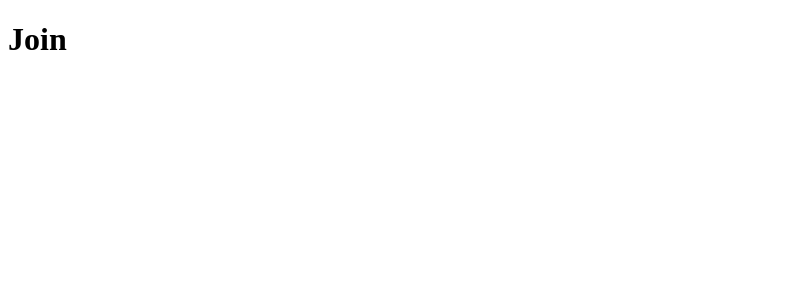
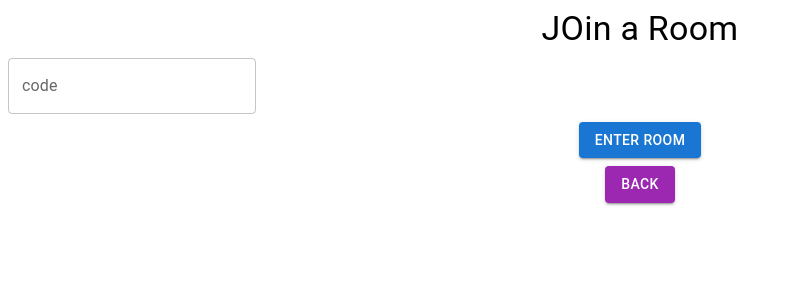
Before and after one commit to shepardb0y-src/Music-Controller, a React app in the folder frontend/: page /join in a window 1280 px wide. Shown: the top 300 px of the page, without its empty margins (0-791 px from the left). Built offline with nearby package versions, Linux system fonts and the light colour scheme; the HTML template or start-up script is replaced by a standard one.

Commit message:
i a began styling and added the state to the join rom component. adding am enter room and a functioning back button

```diff
--- a/frontend/src/pages/JoinRoomPage.js
+++ b/frontend/src/pages/JoinRoomPage.js
@@ -1,9 +1,46 @@
 import React from "react";
+import Button from "@mui/material/Button";
+import Grid from "@mui/material/Grid";
+import Typography from "@mui/material/Typography";
+import TextField from "@mui/material/TextField";
+import FormHelperText from "@mui/material/FormHelperText";
+
+import { Link } from "react-router-dom";
+
+import { useState } from "react";
 
 const JoinRoomPage = () => {
+  const [roomCode, setRoomCode] = useState("");
+  const [error, setError] = useState("");
   return (
     <div>
-      <h1>Join</h1>
+      <Grid container spacing={1}>
+        <Grid item xs={12} align="center">
+          <Typography variant="h4" color="initial">
+            JOin a Room
+          </Typography>
+        </Grid>
+        <Grid item xs={12}>
+          <TextField
+            // error={{ error }}
+            label="code"
+            placeholder="Enter Room COde"
+            // value={{ roomCode }}
+            // helperText={{ error }}
+            variant="outlined"
+          ></TextField>
+        </Grid>
+        <Grid item xs={12} align="center">
+          <Button color="primary" variant="contained" onClick>
+            Enter room
+          </Button>
+        </Grid>
+        <Grid item xs={12} align="center">
+          <Button color="secondary" variant="contained" to="/" component={Link}>
+            Back
+          </Button>
+        </Grid>
+      </Grid>
     </div>
   );
 };
```
Also changed, not shown: frontend/static/frontend/main.js.
